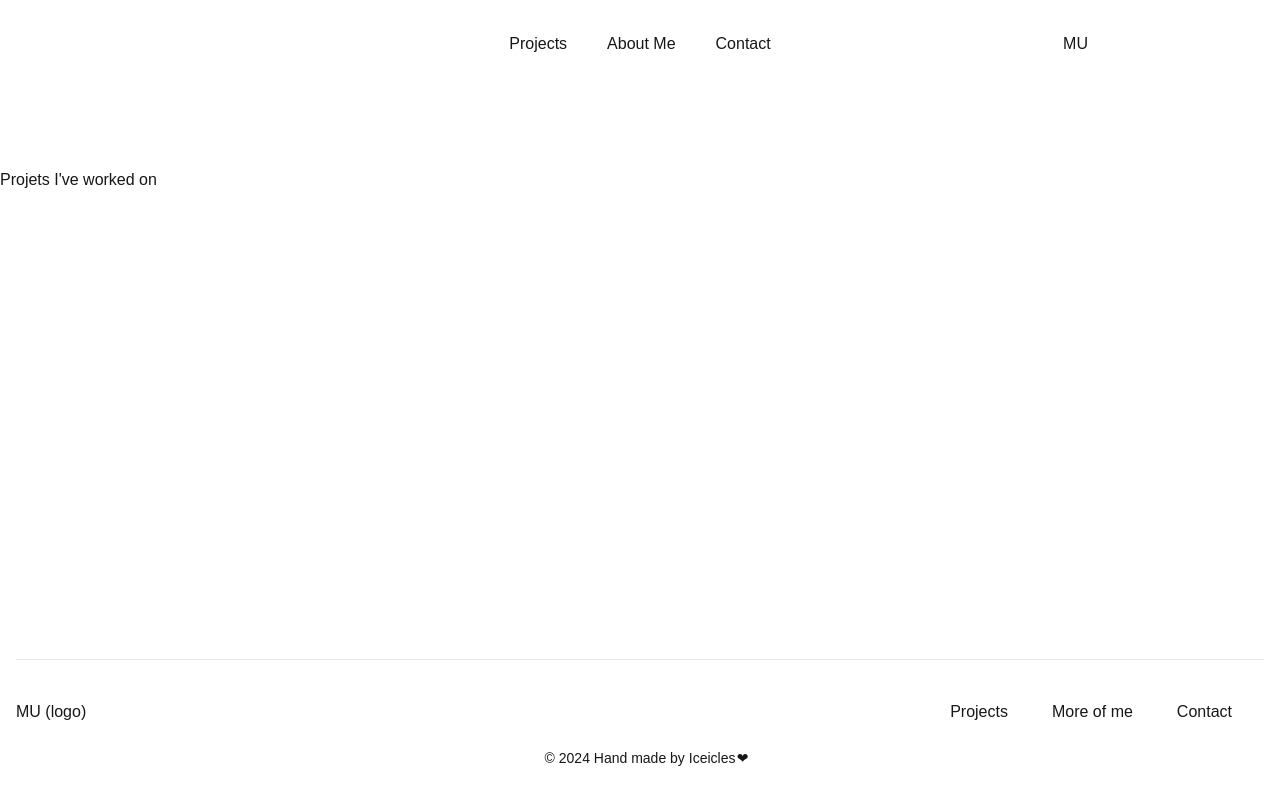
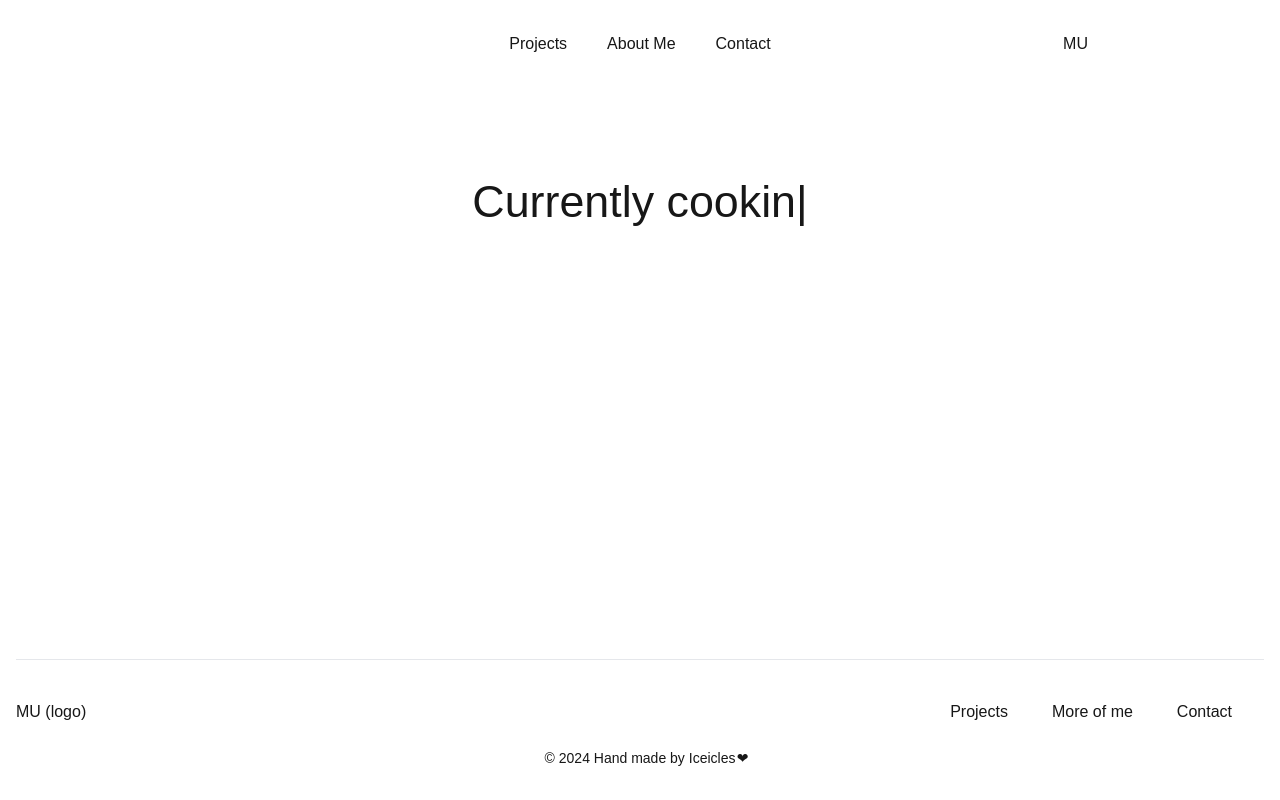
Before and after one commit to iceicles/portfolio, a Next.js app: page /my-projects in a window 1280 px wide. Built offline with nearby package versions, Linux system fonts and the light colour scheme.

Commit message:
added typewriting effect to project page

```diff
--- a/app/my-projects/page.tsx
+++ b/app/my-projects/page.tsx
@@ -1,7 +1,28 @@
+'use client';
 import React, { FC } from 'react';
+import { TypeAnimation } from 'react-type-animation';
 
 const Projects: FC<{}> = ({}) => {
-  return <div>Projets I've worked on</div>;
+  return (
+    <div className='flex items-center justify-center'>
+      <TypeAnimation
+        sequence={[
+          'In progress...',
+          2000,
+          'Currently cooking...',
+          2000,
+          'Working on it...',
+          2000,
+          '🚧🚧🚧🚧🚧🚧🚧🚧🚧🚧🚧',
+          2000,
+        ]}
+        repeat={Infinity}
+        speed={30}
+        deletionSpeed={10}
+        style={{ fontSize: 'clamp(2.8rem, 2rem + 2vw, 2.5rem)' }}
+      />
+    </div>
+  );
 };
 
 export default Projects;
```
